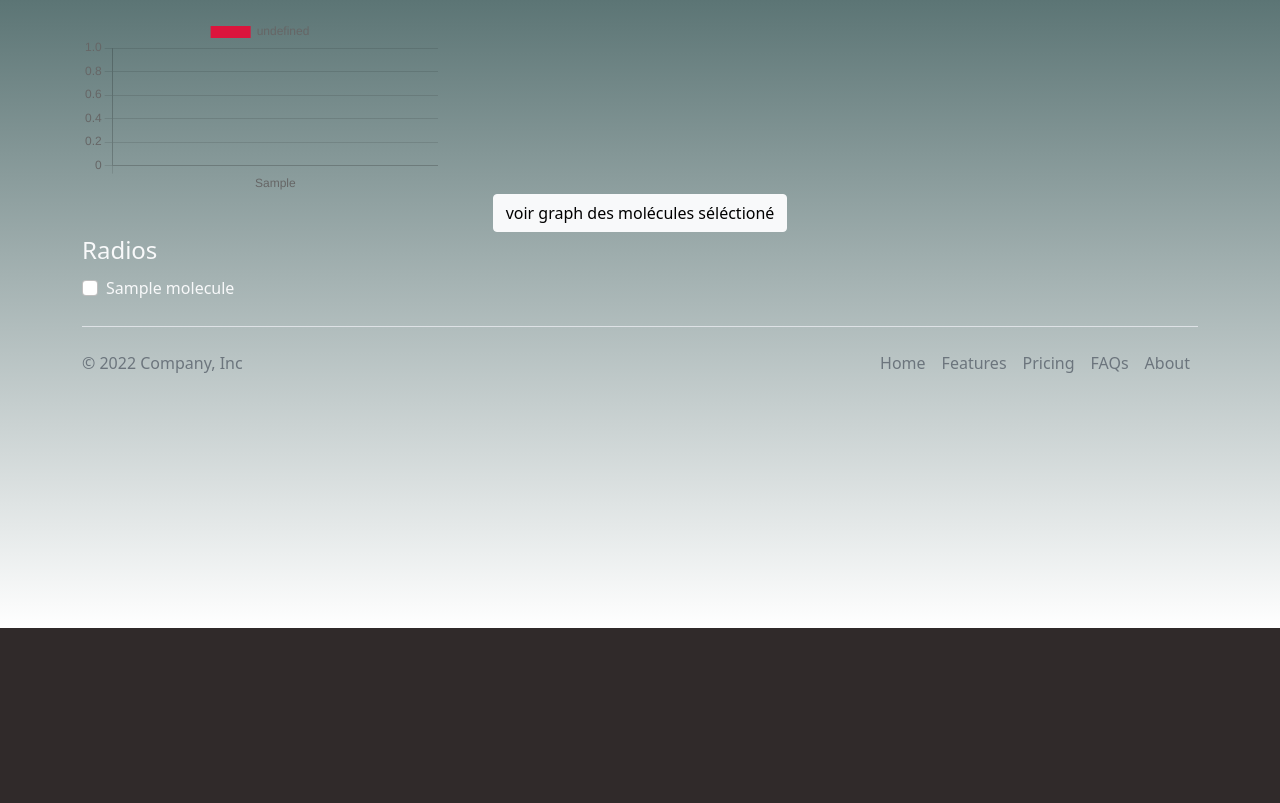
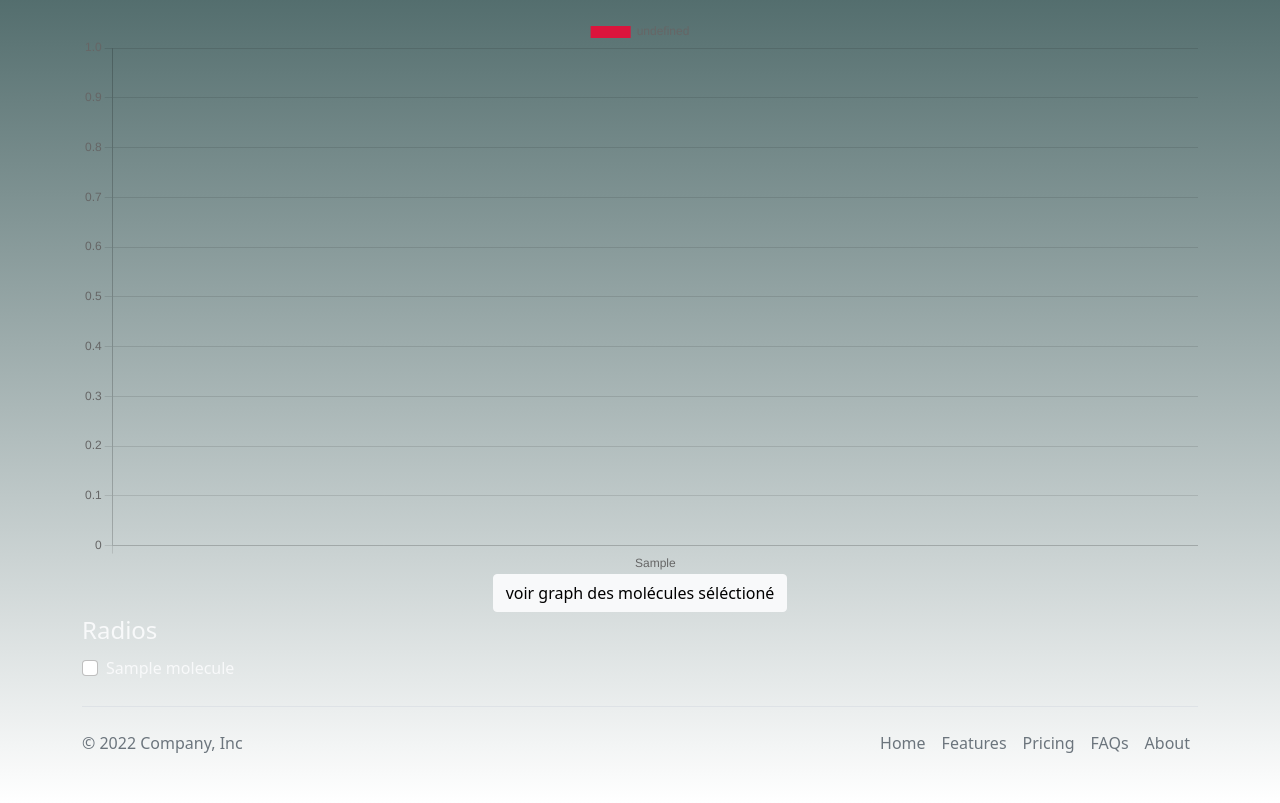
Before and after one commit to tiray972/ProjetChlord-cone, a Django app: template Chloredecone/chloredecone/affichage/templates/affichage/tableau.html in a window 1280 px wide. Shown: the part 172-975 px from the top of the page. Before the commit the page ends 800 px from the top, so only its background shows below. Run offline with Django 4.2, Linux system fonts and the light colour scheme; the template is opened without the code that fills it: most values are stand-ins (such as "Sample title", 1, 10 or a date in 2020); parts of the project's set-up code (start-up, migrations or seed data) failed here and were passed over; some libraries are stand-ins or nearby versions.

Commit message:
Update tableau.html

```diff
--- a/Chloredecone/chloredecone/affichage/templates/affichage/tableau.html
+++ b/Chloredecone/chloredecone/affichage/templates/affichage/tableau.html
@@ -14,7 +14,7 @@
         <section>
             <div class="container">
             <div class="row">
-                <div class="col-sm-4">
+                <div class="col-md-12">
                     <canvas id="barCanvas" role="img"></canvas>
                 </div>
             </div>
```
